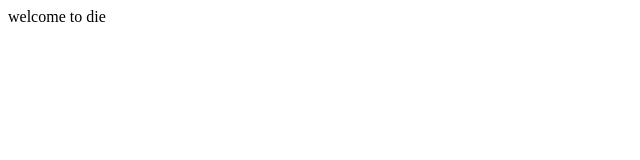
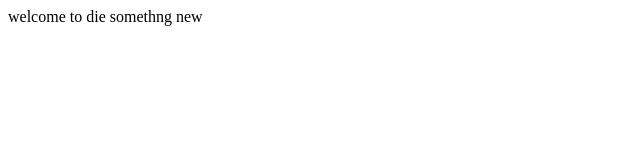
Before and after one commit to SamHadavi/For-Lab-2, a plain HTML site: page index.html in a window 1280 px wide. Shown: the whole page, without its empty margins (0-640 px from the left). Drawn offline with Linux system fonts and the light colour scheme.

Commit message:
added index

```diff
--- a/index.html
+++ b/index.html
@@ -6,5 +6,6 @@
 
 	<body>
 		welcome to die
+		somethng new
 	</body>
 </html>
```
